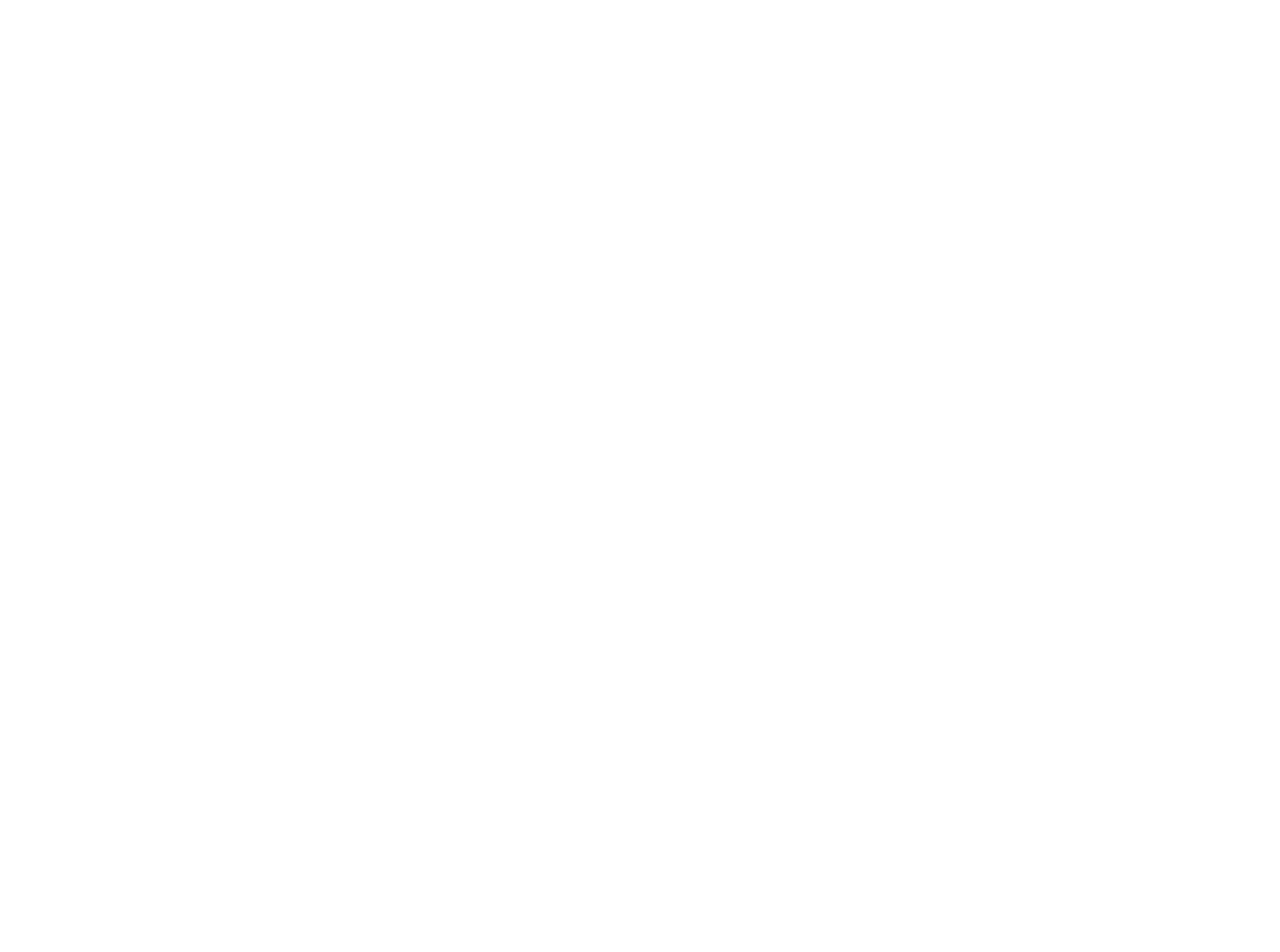
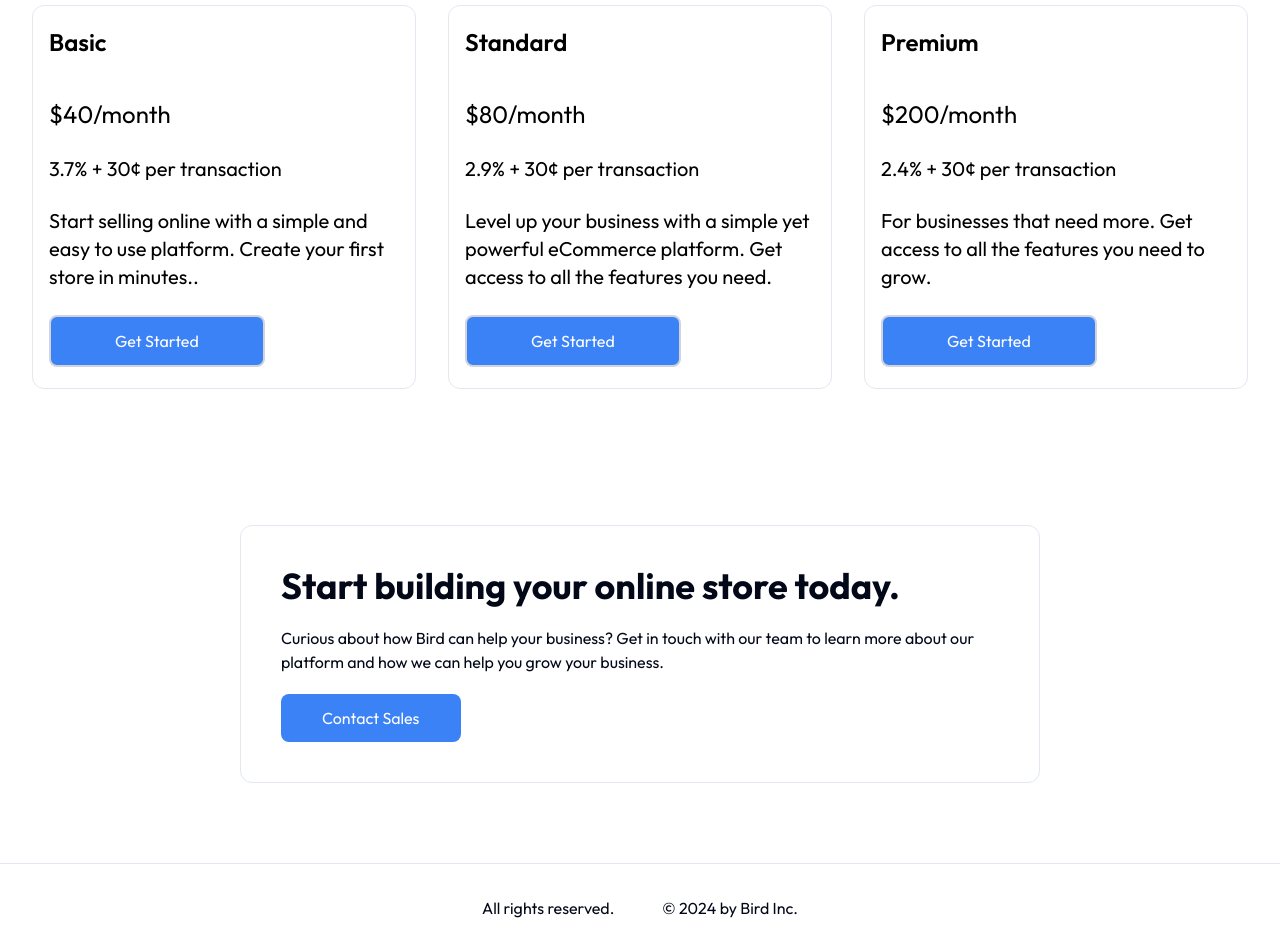
Before and after one commit to Jatesh-Parikh/saas-landing-page, a Next.js app: page / in a window 1280 px wide. Shown: the part 4029-4981 px from the top of the page. Before the commit the page ends 3810 px from the top, so only its background shows below. Built offline with nearby package versions, Linux system fonts and the light colour scheme.

Commit message:
Project Complete!

```diff
--- /dev/null
+++ b/app/fifth-section/page.tsx
@@ -0,0 +1,22 @@
+const FifthSection = () => {
+  return (
+    <div className="md:py-20 p-10">
+      <div className="border-[1px] md:w-2/3 mx-auto p-10 rounded-xl">
+        <div className="text-4xl font-bold mb-5">
+          Start building your online store today.
+        </div>
+        <div>
+          Curious about how Bird can help your business? Get in touch with our
+          team to learn more about our platform and how we can help you grow
+          your business.
+        </div>
+
+        <button className="bg-blue-500 text-white px-6 py-3 md:w-1/4 mt-5 rounded-lg">
+          Contact Sales
+        </button>
+      </div>
+    </div>
+  );
+};
+
+export default FifthSection;
--- /dev/null
+++ b/app/footer/page.tsx
@@ -0,0 +1,14 @@
+const Footer = () => {
+  return (
+    <div className="mx-auto text-center border-t-[1px]">
+      <div className="gap-4 p-4 flex justify-center">
+        <div className="p-4 cursor-pointer text-md">All rights reserved.</div>
+        <div className="p-4 cursor-pointer text-md">
+          &copy; 2024 by Bird Inc.
+        </div>
+      </div>
+    </div>
+  );
+};
+
+export default Footer;
--- a/app/page.tsx
+++ b/app/page.tsx
@@ -4,6 +4,9 @@
 import SecondSection from "./second-section/page";
 import ThirdSection from "./third-section/page";
 import FourthSection from "./fourth-section/page";
+import Pricing from "./pricing/page";
+import FifthSection from "./fifth-section/page";
+import Footer from "./footer/page";
 
 export default function Home() {
   return (
@@ -14,6 +17,9 @@
       <SecondSection />
       <ThirdSection />
       <FourthSection />
+      <Pricing />
+      <FifthSection />
+      <Footer />
     </div>
   );
 }
--- /dev/null
+++ b/app/pricing/page.tsx
@@ -0,0 +1,61 @@
+const features = [
+  {
+    name: "Basic",
+    price: "$40/month",
+    fees: "3.7% + 30¢ per transaction",
+    description:
+      "Start selling online with a simple and easy to use platform. Create your first store in minutes..",
+  },
+  {
+    name: "Standard",
+    price: "$80/month",
+    fees: "2.9% + 30¢ per transaction",
+    description:
+      "Level up your business with a simple yet powerful eCommerce platform. Get access to all the features you need.",
+  },
+  {
+    name: "Premium",
+    price: "$200/month",
+    fees: "2.4% + 30¢ per transaction",
+    description:
+      "For businesses that need more. Get access to all the features you need to grow.",
+  },
+];
+
+const Pricing = () => {
+  return (
+    <section className="flex flex-col justify-center items-center">
+      <div className="text-4xl text-center md:text-5xl font-bold bg-gradient-to-r from-black to-gray-500 bg-clip-text text-transparent md:pb-10">
+        Pricing
+        <div className="text-2xl text-center md:text-4xl font-bold py-4 md:py-10 px-4">
+          Simple and transparent pricing plans for all businesses.
+        </div>
+      </div>
+
+      <div className="md:flex mb-10">
+        {features.map((feature, index) => (
+          <div
+            key={index}
+            className="p-4 hover:drop-shadow-md transition-all duration-1000"
+          >
+            <div className="grid justify-center items-center border gap-4 rounded-xl p-4 w-96 h-96">
+              <div className="text-2xl text-black pb-4 font-semibold">
+                {feature.name}
+              </div>
+              <div className="text-2xl text-black">{feature.price}</div>
+              <div className="text-xl text-black">{feature.fees}</div>
+              <div className="text-xl text-black">{feature.description}</div>
+              <div>
+                <button className="bg-blue-500 text-white rounded-lg border-2 border-gray-300 px-16 py-3">
+                  Get Started
+                </button>
+              </div>
+            </div>
+          </div>
+        ))}
+      </div>
+    </section>
+  );
+};
+
+export default Pricing;
```
